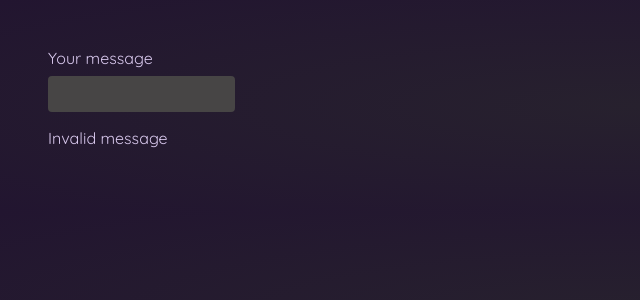
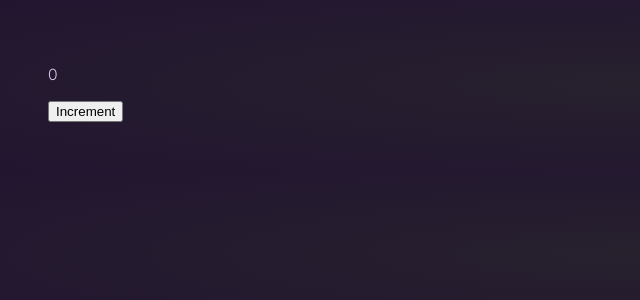
Before and after one commit to sas8254/react_course, a React (Vite) app: page / in a window 1280 px wide. Shown: the top 300 px of the page, without its empty margins (0-640 px from the left). Built offline with nearby package versions, Linux system fonts and the light colour scheme.

Commit message:
Coding Exercise 10: Exercise: Updating State Based On Older State

```diff
--- a/src/App.jsx
+++ b/src/App.jsx
@@ -2,20 +2,17 @@ import "./App.css";
 import React from "react";
 
 function App() {
-  const [isValid, setIsValid] = React.useState(false);
-  const handleValid = (e) => {
-    if (e.target.value.trim().length > 3) {
-      setIsValid(true);
-    } else {
-      setIsValid(false);
-    }
+  let [count, setCount] = React.useState(0);
+  const handleClick = (e) => {
+    setCount(() => {
+      return count + 1;
+    });
   };
   return (
-    <form>
-      <label>Your message</label>
-      <input type="text" onChange={handleValid} />
-      <p>{isValid ? "Valid message" : "Invalid message"}</p>
-    </form>
+    <div>
+      <p id="counter">{count}</p>
+      <button onClick={handleClick}>Increment</button>
+    </div>
   );
 }
 
```
